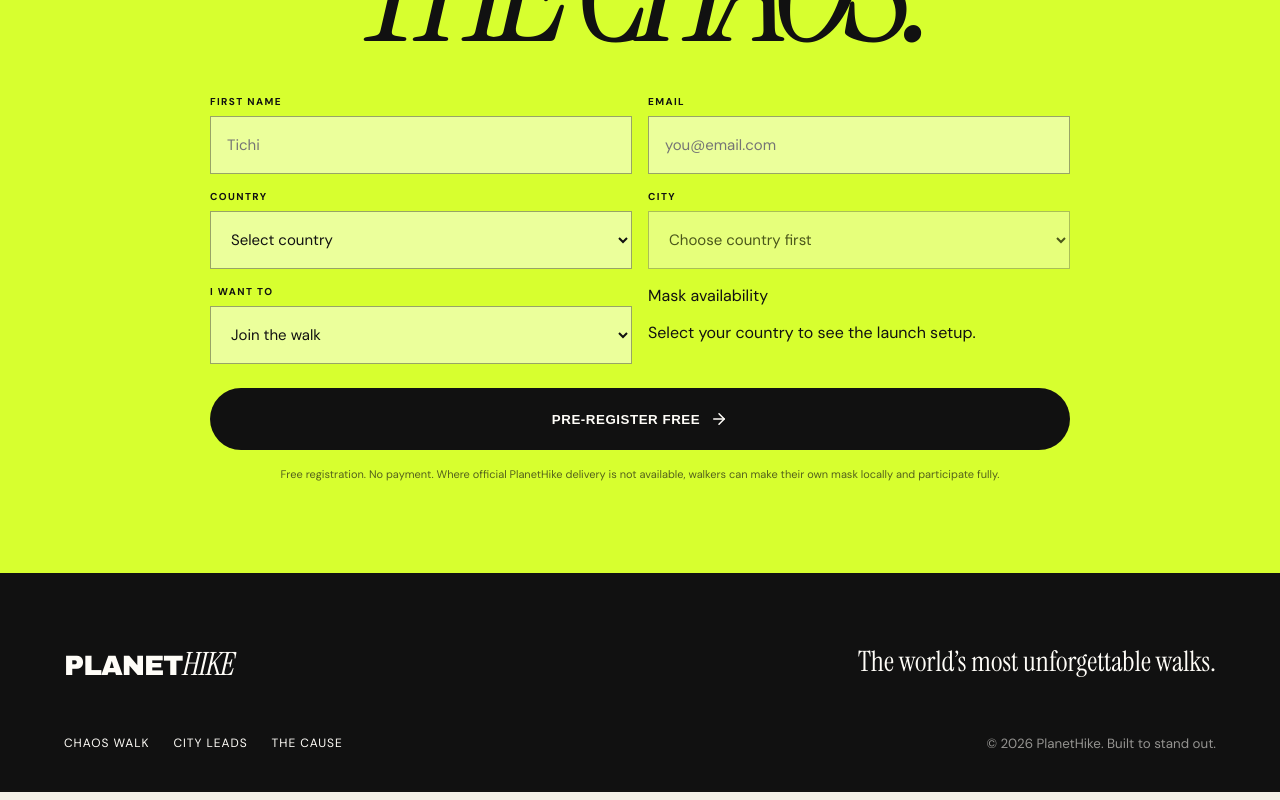
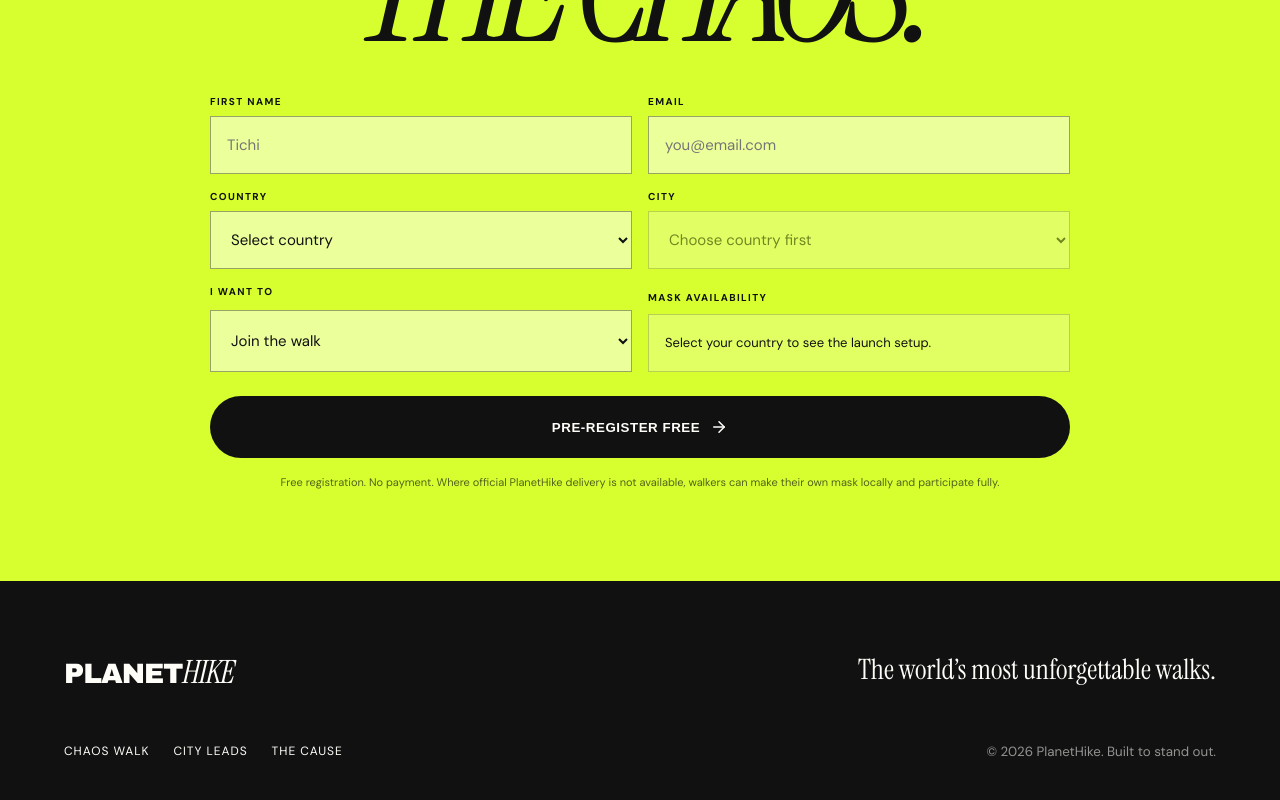
Before and after one commit to unikmo/planethike, a Next.js app: page / in a window 1280 px wide. Shown: the part 8813-9613 px from the top of the page. Built offline with nearby package versions, Linux system fonts and the light colour scheme.

Commit message:
Style location availability messaging

```diff
--- a/app/PreregisterForm.module.css
+++ b/app/PreregisterForm.module.css
@@ -17,7 +17,8 @@
   gap: 8px;
 }
 
-.form label > span {
+.form label > span,
+.availabilityLabel {
   font-size: 10px;
   text-transform: uppercase;
   letter-spacing: .14em;
@@ -43,6 +44,23 @@
 .form select:focus {
   border-color: #111;
   background: rgba(255,255,255,.8);
+}
+
+.form select:disabled {
+  opacity: .5;
+  cursor: not-allowed;
+}
+
+.availabilityText {
+  min-height: 58px;
+  margin: 8px 0 0;
+  padding: 13px 16px;
+  border: 1px solid rgba(17,17,17,.2);
+  background: rgba(255,255,255,.25);
+  font-size: 13px;
+  line-height: 1.35;
+  display: flex;
+  align-items: center;
 }
 
 .submit {
```
